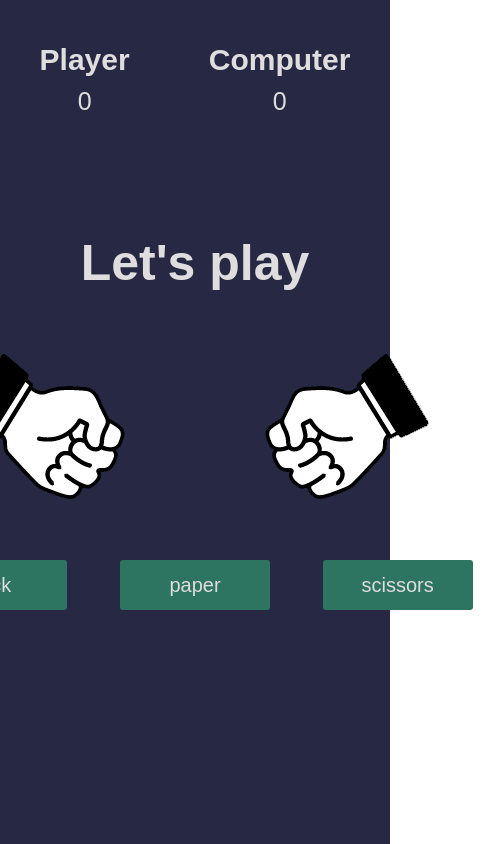
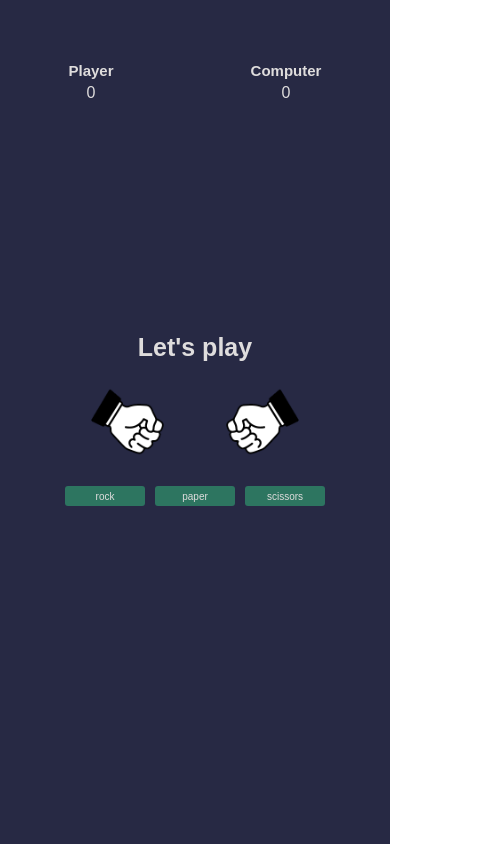
Before and after one commit to anton-ch89/rock_paper, a plain HTML site: page index.html in a window 390 px wide. Both pictures are taken after a click on the button "Let's Play". Shown: the whole page, 499 px wide, since content can reach past the window. Drawn offline with Linux system fonts and the light colour scheme.

Commit message:
Media fixed

```diff
--- a/style.css
+++ b/style.css
@@ -156,3 +156,49 @@ div.fadeIn {
         transform:  translateY(0px);
     }
 }
+
+@media (max-width: 600px) {
+    .score h2 {
+        font-size: 15px;
+    }
+
+    .score p {
+        text-align: center;
+        padding: 5px;
+        font-size: 16px;
+    }
+    .intro button,
+.match button,
+.player-wins button,
+.computer-wins button {
+    width: 80px;
+    height: 20px;
+    background: none;
+    border: none;
+    color: rgb(223, 221, 221);
+    background-color: rgb(45,117,96);
+    font-size: 10px;
+    cursor: pointer;
+    border-radius: 3px;
+    margin: 5px;
+}
+img {
+    height: 50%;
+    width: 50%;
+}
+.intro h1 {
+    font-size: 25px;
+}
+.score h2 {
+    font-size: 15px;
+}
+.winner,
+.player-wins,
+.computer-wins {
+    color: rgb(223, 221, 221);
+    text-align: center;
+    font-size: 25px;
+}
+
+
+}
```
